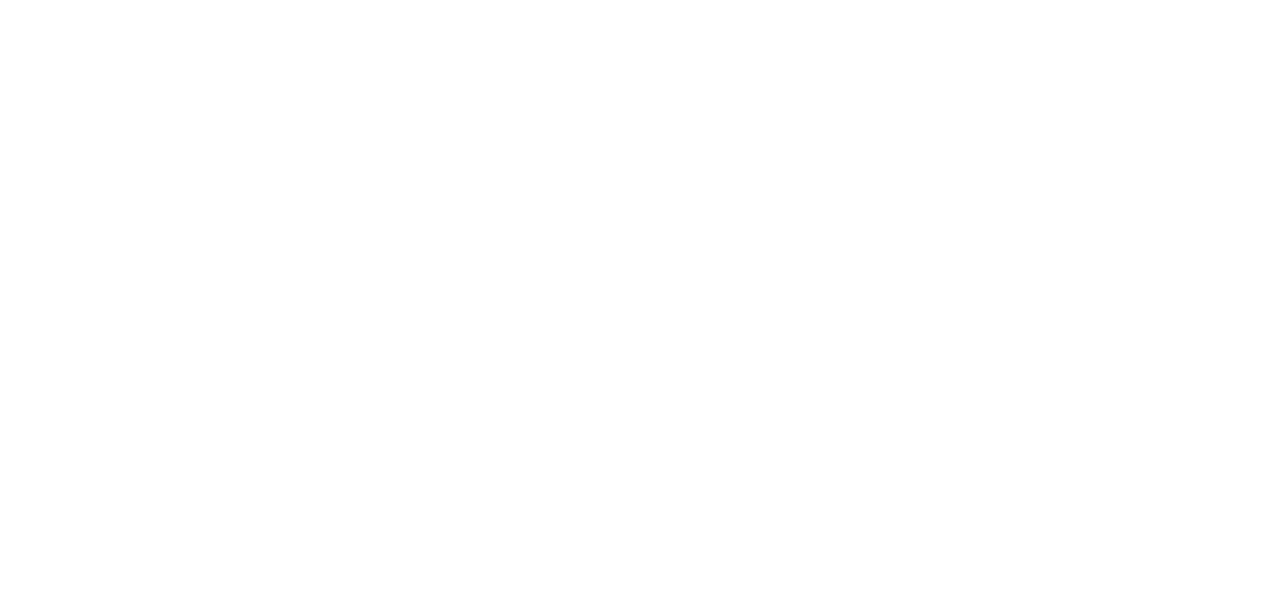
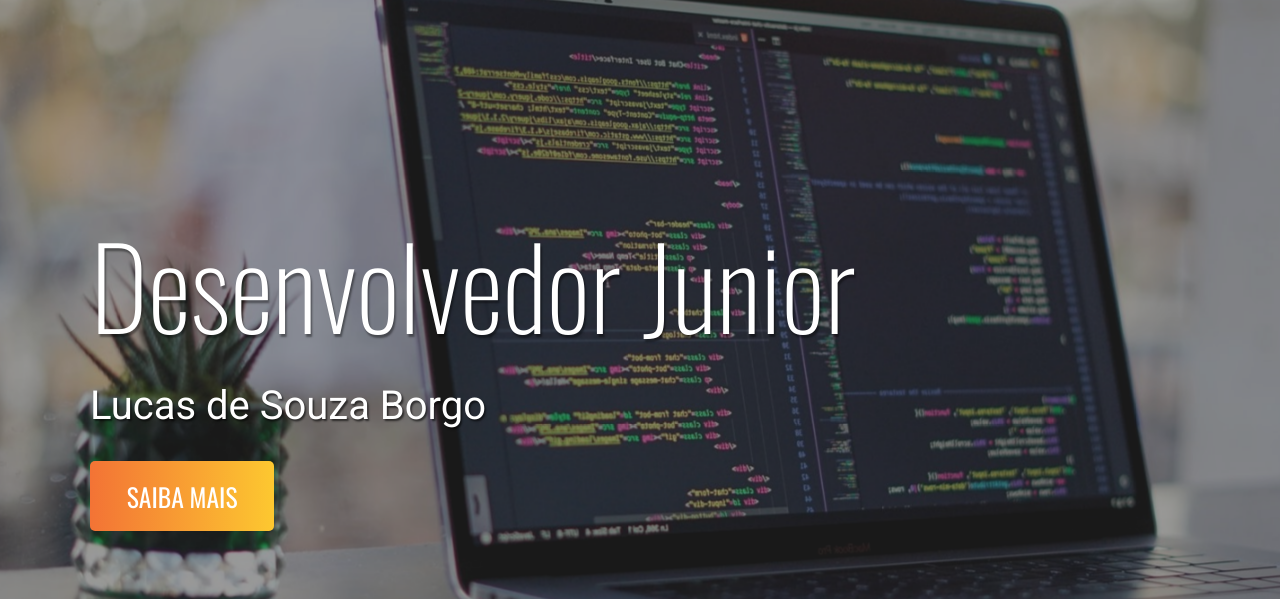
Before and after one commit to LucasSBorgo/portifolio, a plain HTML site: page index.html in a window 1280 px wide. Shown: the top 599 px of the page. Drawn offline with nearby package versions, Linux system fonts and the light colour scheme; a web font is replaced by a local one.

Commit message:
:package: Header

```diff
--- a/index.html
+++ b/index.html
@@ -1,13 +1,35 @@
 <!DOCTYPE html>
 <html lang="pt-br">
+
 <head>
     <meta charset="UTF-8">
     <meta http-equiv="X-UA-Compatible" content="IE=edge">
     <meta name="viewport" content="width=device-width, initial-scale=1.0">
     <link rel="stylesheet" href="style.css">
-    <title>Portifolio</title>
+    <link rel="apple-touch-icon" sizes="180x180" href="imagens/apple-touch-icon.png">
+    <link rel="icon" type="image/png" sizes="32x32" href="imagens/favicon-32x32.png">
+    <link rel="icon" type="image/png" sizes="16x16" href="imagens/favicon-16x16.png">
+    <link rel="manifest" href="/site.webmanifest">
+    <title>Portfólio</title>
 </head>
+
 <body>
 
+    <div class="container">
+        <header>
+            <div class="img-wrapper">
+                <img src="imagens/background.jpg" alt="">
+            </div>
+            <div>
+                <div class="banner">
+                    <h1>Desenvolvedor Junior</h1>
+                    <p>Lucas de Souza Borgo</p>
+                    <button>Saiba mais</button>
+                </div>
+            </div>
+        </header>
+    </div>
+
 </body>
+
 </html>
--- a/style.css
+++ b/style.css
@@ -1 +1,96 @@
 @import url('https://fonts.googleapis.com/css2?family=DotGothic16&family=Oswald:wght@200;300;400;500&family=Roboto:ital,wght@0,100;0,300;0,400;1,100;1,300&display=swap');
+@import url("https://cdnjs.cloudflare.com/ajax/libs/font-awesome/5.15.2/css/all.min.css");
+* {
+    margin: 0;
+    padding: 0;
+}
+
+header {
+    width: 100%;
+    height: 100vh;
+    overflow: hidden;
+    position: relative;
+}
+
+.img-wrapper {
+    width: 100%;
+    height: 100%;
+    background-color: rgba(0, 0, 0, 0.8);
+}
+
+.img-wrapper img {
+    width: 100%;
+    height: 100%;
+    object-fit: cover;
+    opacity: 0.5;
+    animation: zoom 25s
+}
+
+@keyframes zoom {
+    0% {
+        transform: scale(1.3);
+    }
+    100% {
+        transform: scale(1);
+    }
+}
+
+.banner {
+    position: absolute;
+    left: 7%;
+    top: 25%;
+}
+
+.banner h1 {
+    color: white;
+    font-size: 7rem;
+    font-family: "Oswald", serif;
+    font-weight: 200;
+    text-shadow: .1rem .2rem 2px rgba(0, 0, 0, .4);
+    margin-bottom: 1rem;
+    opacity: 0;
+    animation: moveBanner 1s 0.3s forwards;
+}
+
+.banner p {
+    font-family: "Roboto", serif;
+    font-size: 2.5rem;
+    color: white;
+    text-shadow: .1rem .1rem 2px rgba(0, 0, 0, .6);
+    margin-bottom: 2rem;
+    opacity: 0;
+    animation: moveBanner 1s 0.5s forwards;
+}
+
+.banner button {
+    font-family: "Oswald", serif;
+    font-size: 1.6rem;
+    color: white;
+    text-transform: uppercase;
+    background: #FDC830;
+    /* fallback for old browsers */
+    background: -webkit-linear-gradient(to right, #F37335, #FDC830);
+    /* Chrome 10-25, Safari 5.1-6 */
+    background: linear-gradient(to right, #F37335, #FDC830);
+    /* W3C, IE 10+/ Edge, Firefox 16+, Chrome 26+, Opera 12+, Safari 7+ */
+    padding: 1rem 2.3rem;
+    border: none;
+    border-radius: 5px;
+    cursor: pointer;
+    opacity: 0;
+    animation: moveBanner 1s 0.7s forwards;
+}
+
+.banner button:hover {
+    opacity: 0.9;
+}
+
+@keyframes moveBanner {
+    0% {
+        transform: translateY(10rem) rotateY(-30deg);
+    }
+    100% {
+        transform: translateY(0) rotateY(0);
+        opacity: 1;
+    }
+}
```
Also changed, not shown: imagens/android-chrome-192x192.png (renamed from android-chrome-192x192.png), imagens/android-chrome-512x512.png (renamed from android-chrome-512x512.png), imagens/apple-touch-icon.png (renamed from apple-touch-icon.png), imagens/background.jpg (added), imagens/favicon-16x16.png (renamed from favicon-16x16.png), imagens/favicon-32x32.png (renamed from favicon-32x32.png), site.webmanifest, 1 other file.
